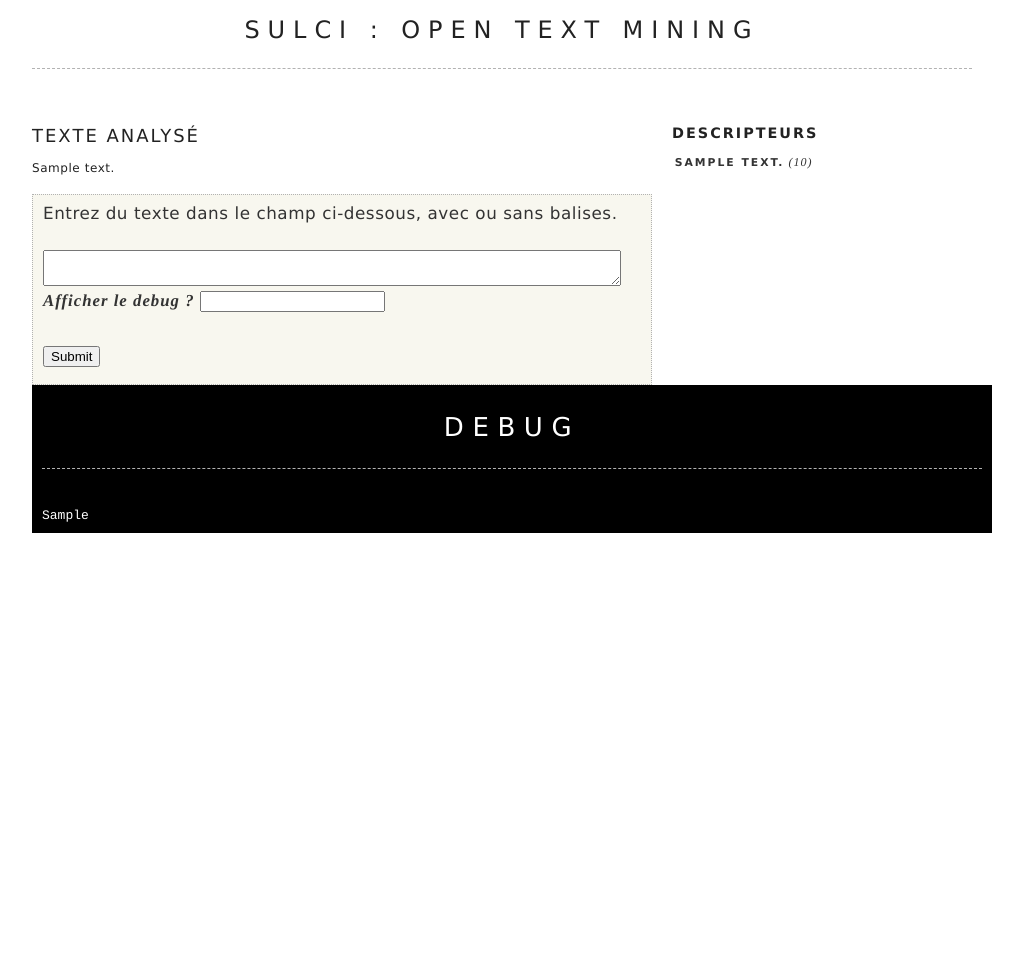
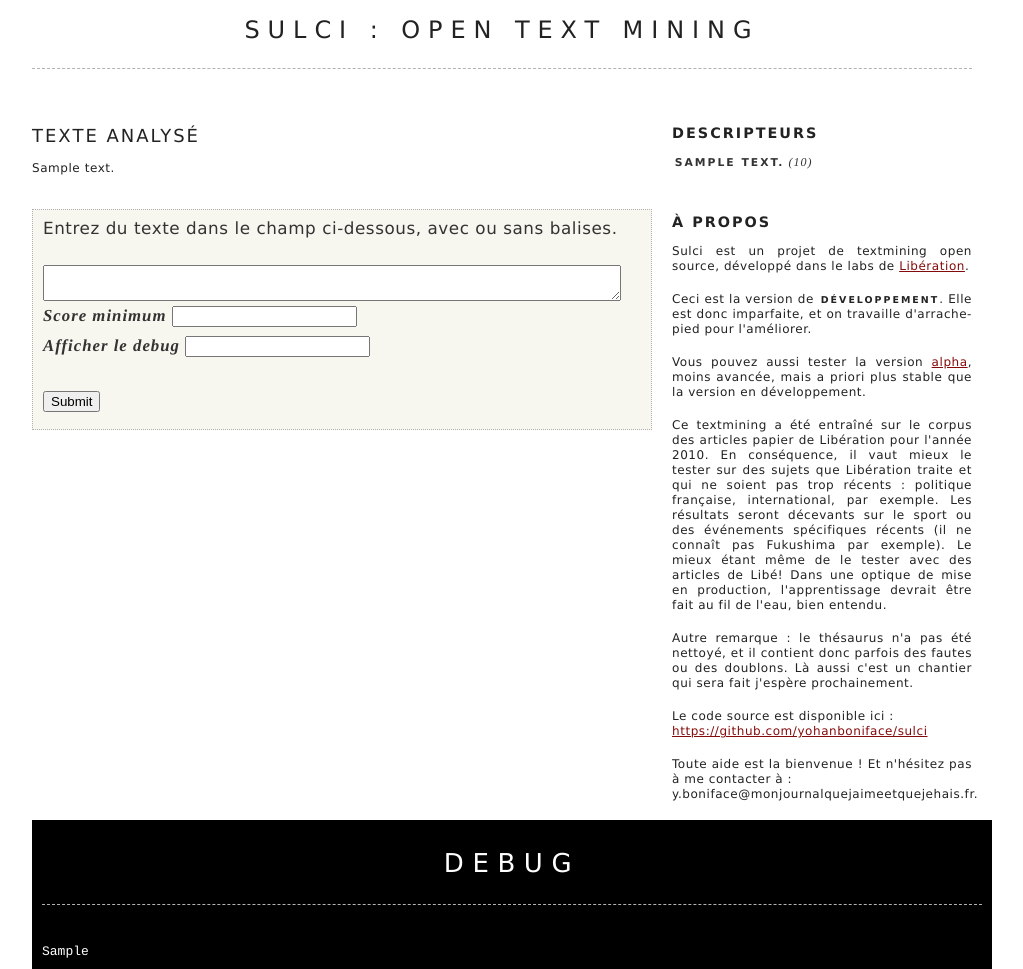
Before and after one commit to yohanboniface/sulci, a Django app: template sulci/templates/sulci/demo.html in a window 1280 px wide. Shown: the whole page, without its empty margins (108-1131 px from the left). Before the commit the page ends 533 px from the top, so only its background shows below. Run offline with Django 3.2, Linux system fonts and the light colour scheme; the template is opened without the code that fills it: most values are stand-ins (such as "Sample title", 1, 10 or a date in 2020); form fields are guessed from the names that the template uses.

Commit message:
Add min_score parameter in get_descriptors

```diff
--- a/sulci/templates/sulci/demo.html
+++ b/sulci/templates/sulci/demo.html
@@ -167,36 +167,44 @@
     <div class="col12">
         <h1>Sulci : open text mining</h1>
     </div>
+    {% if content %}
         <div class="col8" id="content">
-        {% if content %}
                 <h2>Texte analysé</h2>
                 {{ content|safe|linebreaks }}
+        </div>
+        <div class="col4">
+            <h3>Descripteurs</h3>
+            {% if descriptors %}
+                {% for descriptor, score in descriptors %}
+                    <div class="descriptor"><em>{{ descriptor }}</em> ({{ score }})</div>
+                {% endfor %}
+            {% else %}
+                <p><i>Aucun descripteur n'a pu être trouvé avec un score suffisant.</i></p>
             {% endif %}
+        </div>
+        <div class="clear"></div>
+    {% endif %}
+    <div class="col8">
         <div id="main_form">
             <p>Entrez du texte dans le champ ci-dessous, avec ou sans balises.</p>
             <form action="{% url sulci_demo %}" method="post" />
             {{ form.content }}
-            <div><label>Afficher le debug ?</label> {{ form.debug }}</div>
+            <div><label>Score minimum</label> {{ form.min_score }}</div>
+            <div><label>Afficher le debug</label> {{ form.debug }}</div>
             {% csrf_token %}
             <br /><input type="submit" />
             </form>
         </div>
     </div>
     <div class="col4">
-        {% if descriptors %}
-            <h3>Descripteurs</h3>
-            {% for descriptor, score in descriptors %}
-                <div class="descriptor"><em>{{ descriptor }}</em> ({{ score }})</div>
-            {% endfor %}
-        {% else %}
         <h3>À propos</h3>
         <p>Sulci est un projet de textmining open source, développé dans le labs de <a href="http://www.liberation.fr">Libération</a>.</p>
-            <p>Ceci est la version <em>bêta</em>. Elle est donc imparfaite, et on travaille d'arrache-pied pour l'améliorer.</p>
+        <p>Ceci est la version de <em>développement</em>. Elle est donc imparfaite, et on travaille d'arrache-pied pour l'améliorer.</p>
+        <p>Vous pouvez aussi tester la version <a href="http://alpha.sulci.dotcloud.com">alpha</a>, moins avancée, mais a priori plus stable que la version en développement.</p>
         <p>Ce textmining a été entraîné sur le corpus des articles papier de Libération pour l'année 2010. En conséquence, il vaut mieux le tester sur des sujets que Libération traite et qui ne soient pas trop récents : politique française, international, par exemple. Les résultats seront décevants sur le sport ou des événements spécifiques récents (il ne connaît pas Fukushima par exemple). Le mieux étant même de le tester avec des articles de Libé! Dans une optique de mise en production, l'apprentissage devrait être fait au fil de l'eau, bien entendu.</p>
         <p>Autre remarque : le thésaurus n'a pas été nettoyé, et il contient donc parfois des fautes ou des doublons. Là aussi c'est un chantier qui sera fait j'espère prochainement.</p>
         <p>Le code source est disponible ici : <br /><a href="https://github.com/yohanboniface/sulci">https://github.com/yohanboniface/sulci</a></p>
         <p>Toute aide est la bienvenue ! Et n'hésitez pas à me contacter à :<br /> y.boniface@monjournalquejaimeetquejehais.fr.</p>
-        {% endif %}
     </div>
     {% if sulci_debug %}
     <style type="text/css">
--- a/sulci/views.py
+++ b/sulci/views.py
@@ -20,6 +20,7 @@
     class SulciForm(forms.Form):
         content = forms.CharField(widget=forms.Textarea)
         debug = forms.BooleanField(required=False)
+        min_score = forms.IntegerField(initial=10)
     if request.method == "POST":
         form = SulciForm(request.POST)
         c = {}
@@ -32,7 +33,8 @@
                 handler.setFormatter(formatter)
                 sulci_logger.addHandler(handler)
             S = SemanticalTagger(content)
-            c = {"content": content, "descriptors": S.descriptors, "form": form}
+            descriptors = S.get_descriptors(form.cleaned_data["min_score"])
+            c = {"content": content, "descriptors": descriptors, "form": form}
             if form.cleaned_data["debug"]:
                 S.debug()
                 handler.flush()
```
Also changed, not shown: sulci/textmining.py (+7 -3 lines). Lines whose indentation alone changed are shown as unchanged.
